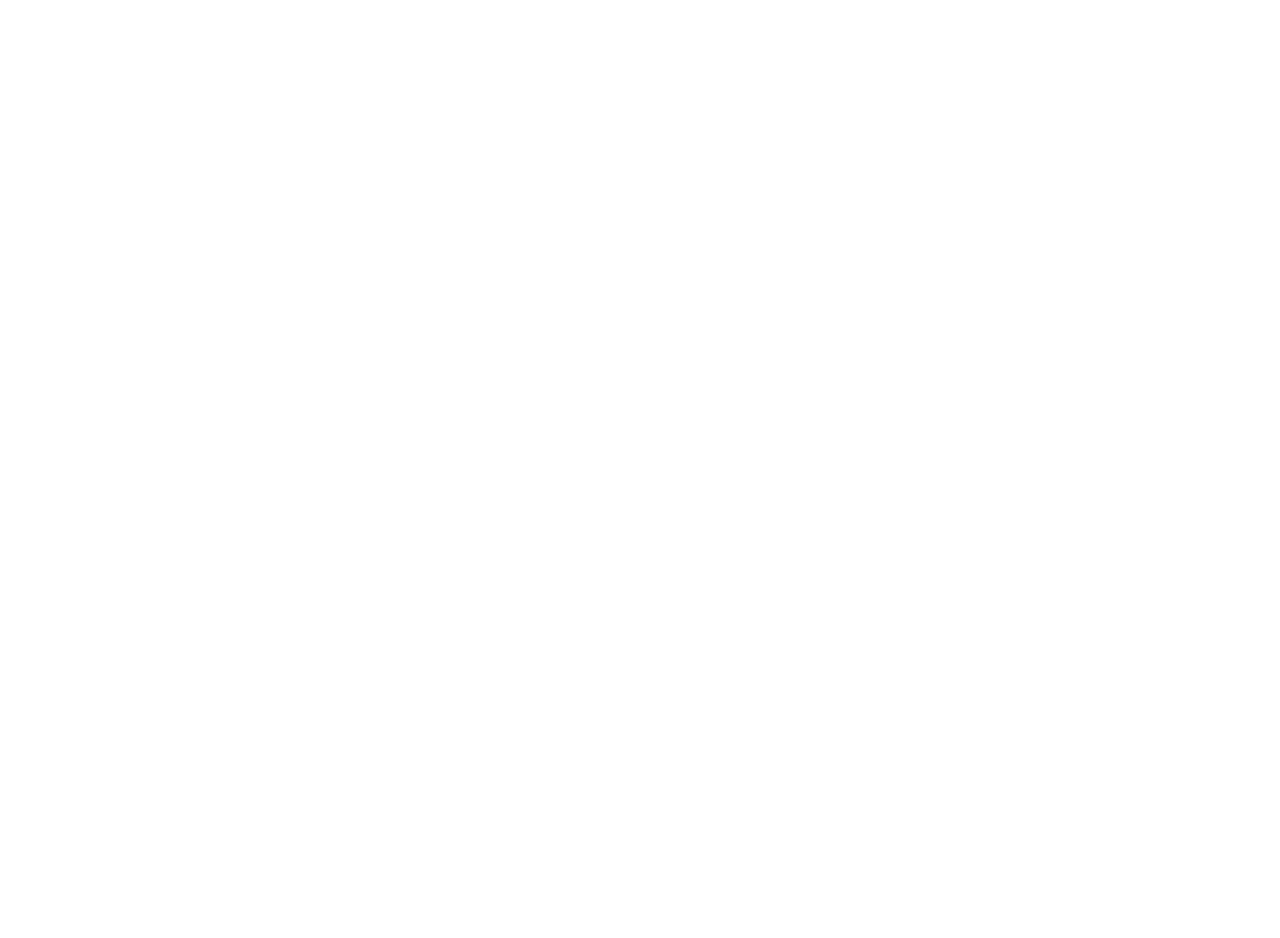
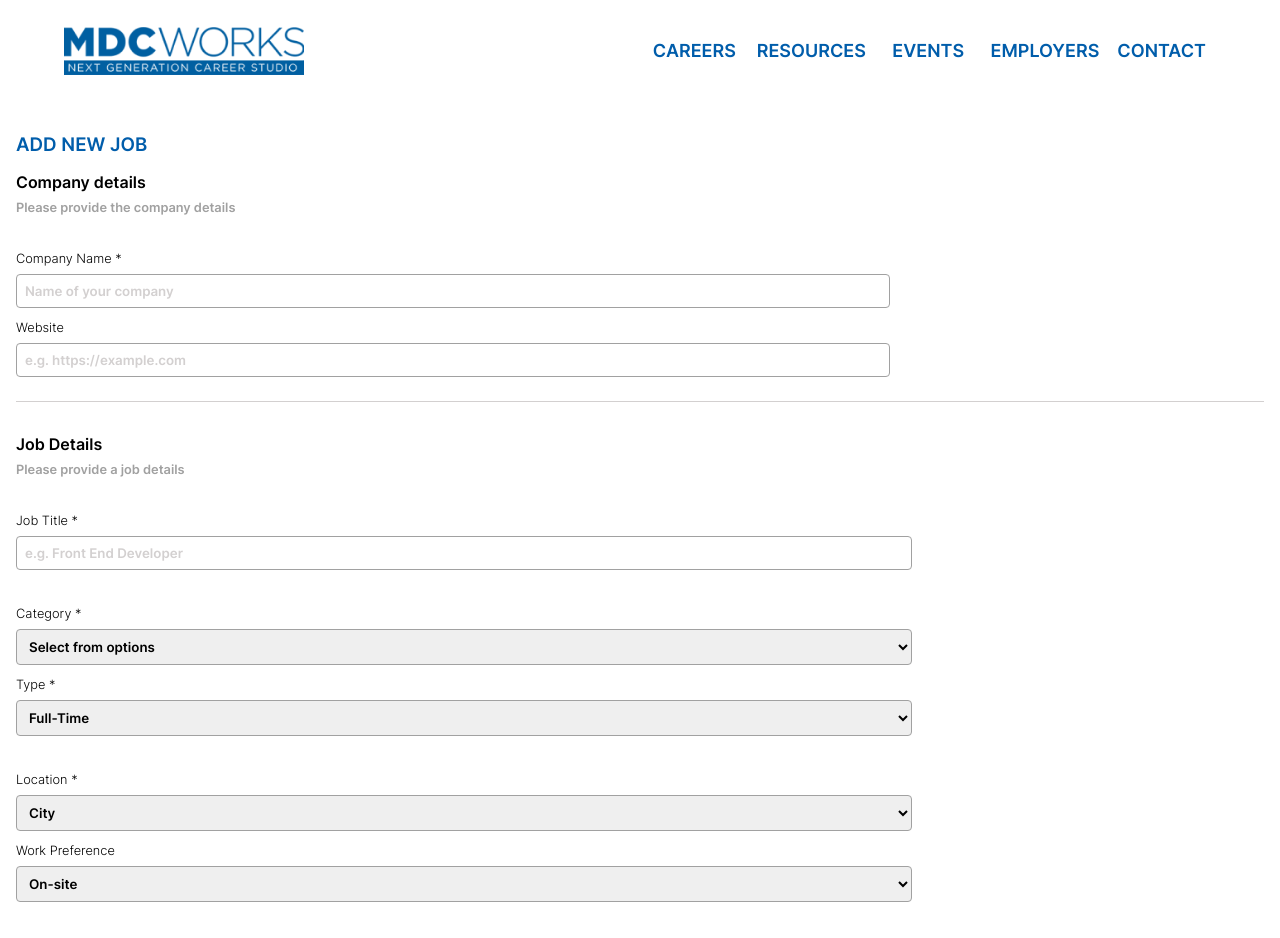
Before and after one commit to ivanapejicic/mdcworks, a React (Create React App) app in the folder client/: page /addjob in a window 1280 px wide. Before the commit this address had no page. Shown: the top 938 px of the page. Before the commit the page ends 800 px from the top, so only its background shows below. Built offline with nearby package versions, Linux system fonts and the light colour scheme.

Commit message:
Add a form for admin to add a new job with fields for company and job details

```diff
--- a/client/src/App.js
+++ b/client/src/App.js
@@ -8,6 +8,7 @@
 import DataAnalyst from './assets/pages/DataAnalyst/DataAnalyst';
 import InformationSystems from './assets/pages/InformationSystems/InformationSystems';
 import SoftwareEngineer from './assets/pages/SoftwareEngineer/SoftwareEngineer';
+import NewJob from './assets/pages/NewJob/NewJob';
 
 function App() {
   return (
@@ -17,6 +18,7 @@
           <Route path= '/' element={<Login />} />
           <Route path= '/home' element={<Home />} />
           <Route path='/admin' element={<Admin />} />
+          <Route path='/addjob' element={<NewJob />} />
           <Route path= '/ai' element={<AI />} />
           <Route path= '/cybersecurity' element={<CyberSecurity />} />
           <Route path='/dataanalyst' element={<DataAnalyst />} />
--- a/client/src/assets/pages/Login/Login.scss
+++ b/client/src/assets/pages/Login/Login.scss
@@ -38,9 +38,9 @@
         }
 
         p {
+            font-family: 'Inter Light';
             color: white;
             text-align: center;
-            //font needs to be lighter
 
             @include tablet {
                 width: 80%;
--- /dev/null
+++ b/client/src/assets/pages/NewJob/NewJob.js
@@ -0,0 +1,75 @@
+import './NewJob.scss';
+import Header from '../../components/Header/Header';
+
+function NewJob() {
+    return (
+        <div className='newjob'>
+            <Header />
+            <div className='company'>
+                <h3 className='company__title'>ADD NEW JOB</h3>
+                <h4 className='company__subtitle'>Company details</h4>
+                <p className='company__text'>Please provide the company details</p>
+                <div className='company__input'>
+                    <label className='company__input-label' htmlFor="name">Company Name *</label>
+                    <input className='company__input-field' type="text" id="name" name="name" placeholder="Name of your company" required />
+                    <label className='company__input-label' htmlFor="website">Website</label>
+                    <input className='company__input-field' type="text" id="website" name="website" placeholder="e.g. https://example.com" />
+                </div>
+            </div>
+            <div className='job'>
+                <h4 className='job__subtitle'>Job Details</h4>
+                <p className='job__text'>Please provide a job details</p>
+                <div className='job__input'>
+                    <div className='job__input-container'>
+                        <label className='job__input-container__label' htmlFor="title">Job Title *</label>
+                        <input className='job__input-container__field' type="text" id="title" name="title" placeholder="e.g. Front End Developer" required />
+                    </div>
+                    <div className='job__input-container'>
+                        <label className='job__input-container__label' htmlFor="category">Category *</label>
+                        <select className='job__input-container__field' id="category" name="category" required>
+                            <option value="">Select from options</option>
+                            <option value="option1">AI</option>
+                            <option value="option2">Cyber Security</option>
+                            <option value="option3">Data Analyst</option>
+                            <option value="option4">Information Systems</option>
+                            <option value="option5">Software Engineer</option>
+                        </select>
+                        <label className='job__input-container__label' htmlFor="type">Type *</label>
+                        <select className='job__input-container__field' id="type" name="type" required>
+                            <option value="">Full-Time</option>
+                            <option value="option1">Part-Time</option>
+                            <option value="option2">Contract</option>
+                            <option value="option3">Internship</option>
+                        </select>
+
+                    </div>
+                    <div className='job__input-container'>
+                        <label className='job__input-container__label' htmlFor="location">Location *</label>
+                        <select className='job__input-container__field' id="location" name="location" required>
+                            <option value="">City</option>
+                            <option value="option1">Miami</option>
+                            <option value="option2">Fort Lauderdale</option>
+                            <option value="option3">Orlando</option>
+                            <option value="option4">Tampa</option>
+                        </select>
+                        <label className='job__input-container__label' htmlFor="preference">Work Preference</label>
+                        <select className='job__input-container__field' id="preference" name="preference" required>
+                            <option value="">On-site</option>
+                            <option value="option1">Remote</option>
+                            <option value="option2">Hybrid</option>
+                        </select>
+
+                    </div>
+                    <div className='job__input-container'>
+                        <label className='job__input-container__label' htmlFor="url">Application URL *</label>
+                        <input className='job__input-container__field' type="text" id="url" name="url" placeholder="URL where candidates should apply (e.g. https://example.com" required />
+                    </div>
+                </div>
+            </div>
+            <button className='newjob__button' type="submit">POST JOB</button>
+
+        </div>
+    )
+}
+
+export default NewJob;
--- /dev/null
+++ b/client/src/assets/pages/NewJob/NewJob.scss
@@ -0,0 +1,112 @@
+@use '../../styles/partials/typography' as *;
+@use '../../styles/partials/mixin' as *;
+@use '../../styles/partials/variables' as *;
+
+.newjob {
+    font-family: 'Inter';
+
+    &__button {
+        background-color: $mdcblue;
+        color: white;
+        border: none;
+        border-radius: .25rem;
+        margin: .4rem 1rem 2rem;
+        padding: 1rem;
+        box-shadow: 0px 4px 4px rgba(0, 0, 0, 0.25);
+        font-family: 'Inter';
+        width: 50%;
+    }
+}
+
+.company {
+    margin: 2rem 1rem;
+    border-bottom: 1px solid $light-gray;
+
+
+    &__title {
+        color: $mdcblue;
+        padding-bottom: 1rem;
+    }
+
+    &__subtitle {
+        padding-bottom: .5rem;
+    }
+
+    &__text {
+        color: $text;
+        font-size: .8rem;
+    }
+
+    &__input {
+        display: flex;
+        flex-direction: column;
+        margin: 1.5rem 0;
+        width: 70%;
+
+        &-label {
+            font-family: 'Inter Light';
+            font-size: .8rem;
+            margin: .75rem 0 .5rem;
+
+        }
+
+        &-field {
+            border: .5px $text solid;
+            border-radius: .25rem;
+            padding: .5rem;
+
+            &::placeholder {
+                color: $light-gray;
+            }
+
+        }
+    }
+}
+
+.job {
+    margin: 2rem 1rem;
+    width: 70%;
+
+    &__subtitle {
+        padding-bottom: .5rem;
+    }
+
+    &__text {
+        font-size: .8rem;
+        color: $text;
+    }
+
+    &__input {
+        &-container {
+            margin: 1.5rem 0;
+            display: flex;
+            flex-direction: column;
+
+            &__label {
+                font-family: 'Inter Light';
+                font-size: .8rem;
+                margin: .75rem 0 .5rem;
+            }
+
+            &__field {
+                border: .5px $text solid;
+                border-radius: .25rem;
+                padding: .5rem;
+                width: 100%;
+
+
+
+                &::placeholder {
+                    color: $light-gray;
+                }
+            }
+
+            .job__select-field {
+                width: 100%;
+                padding: .5rem;
+                border: .5px solid $text;
+                border-radius: .25rem;
+            }
+        }
+    }
+}
--- a/client/src/assets/styles/partials/_typography.scss
+++ b/client/src/assets/styles/partials/_typography.scss
@@ -3,3 +3,9 @@
     src:  url("../../fonts/Inter/Inter-VariableFont_slnt\,wght.ttf") format("truetype");
     font-weight: 600;
 }
+
+@font-face {
+    font-family: 'Inter Light';
+    src:  url("../../fonts/Inter/static/Inter-Light.ttf") format("truetype");
+    font-weight: 400;
+}
--- a/client/src/assets/styles/partials/_variables.scss
+++ b/client/src/assets/styles/partials/_variables.scss
@@ -14,3 +14,4 @@
 $light-green: rgb(181, 205, 79);
 
 $shadow: rgba(99, 99, 99, 0.7) 0rem .125rem .625rem 0rem;
+$light-gray: rgb(211, 208, 208);
```
